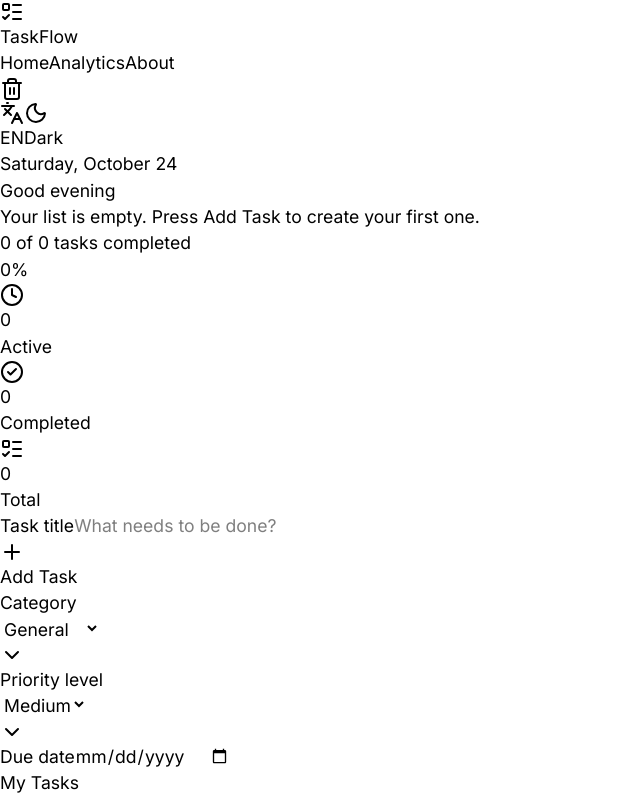
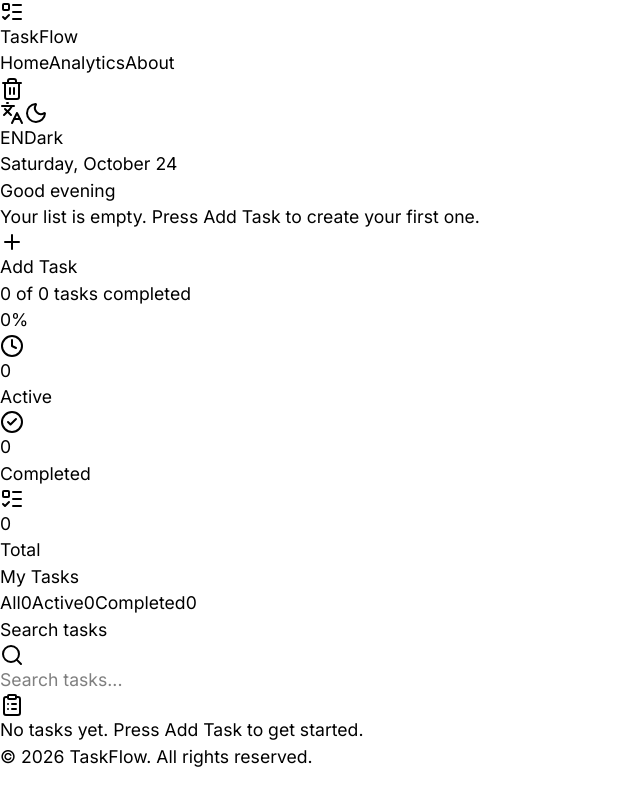
Before and after one commit to sieve-dev-sudo/taskflow-frontend, a React (Vite) app: page / in a window 1280 px wide. Shown: the top 800 px of the page, without its empty margins (0-640 px from the left). Built offline with nearby package versions, Linux system fonts and the light colour scheme.

Commit message:
feat: move Add Task to a button beside the greeting

```diff
--- a/src/pages/Home.jsx
+++ b/src/pages/Home.jsx
@@ -1,6 +1,6 @@
 import { useState } from 'react'
-import { CheckSquare } from 'lucide-react'
-import TaskForm from '../components/TaskForm'
+import { CheckSquare, Plus } from 'lucide-react'
+import TaskAddModal from '../components/TaskAddModal'
 import TaskList from '../components/TaskList'
 import TaskFilter from '../components/TaskFilter'
 import SearchBar from '../components/SearchBar'
@@ -21,6 +21,7 @@ function Home() {
   const [searchQuery, setSearchQuery] = useState('')
   const [selectionMode, setSelectionMode] = useState(false)
   const [selectedIds, setSelectedIds] = useState([])
+  const [showAdd, setShowAdd] = useState(false)
 
   const now = new Date()
   const greetingKey = getGreetingKey(now.getHours())
@@ -79,7 +80,8 @@ function Home() {
 
   return (
     <div className="space-y-6">
-      <header className="space-y-1">
+      <header className="flex flex-col gap-4 sm:flex-row sm:items-center sm:justify-between">
+        <div className="space-y-1">
           <p className="text-sm font-medium text-indigo-600 dark:text-indigo-300">
             {dateLabel}
           </p>
@@ -87,11 +89,19 @@ function Home() {
             {t(greetingKey)}
           </h1>
           <p className="text-slate-600 dark:text-slate-400">{summary}</p>
+        </div>
+
+        <button
+          type="button"
+          onClick={() => setShowAdd(true)}
+          className="btn-primary w-full whitespace-nowrap sm:w-auto"
+        >
+          <Plus className="h-4 w-4" />
+          {t('form.addTask')}
+        </button>
       </header>
 
       {isLoading ? <StatsDashboardSkeleton /> : <StatsDashboard tasks={tasks} />}
-
-      <TaskForm />
 
       <section className="space-y-4">
         <div className="flex items-center justify-between gap-3">
@@ -140,6 +150,8 @@ function Home() {
           />
         )}
       </section>
+
+      {showAdd && <TaskAddModal onClose={() => setShowAdd(false)} />}
     </div>
   )
 }
```
Lines whose indentation alone changed are shown as unchanged.
